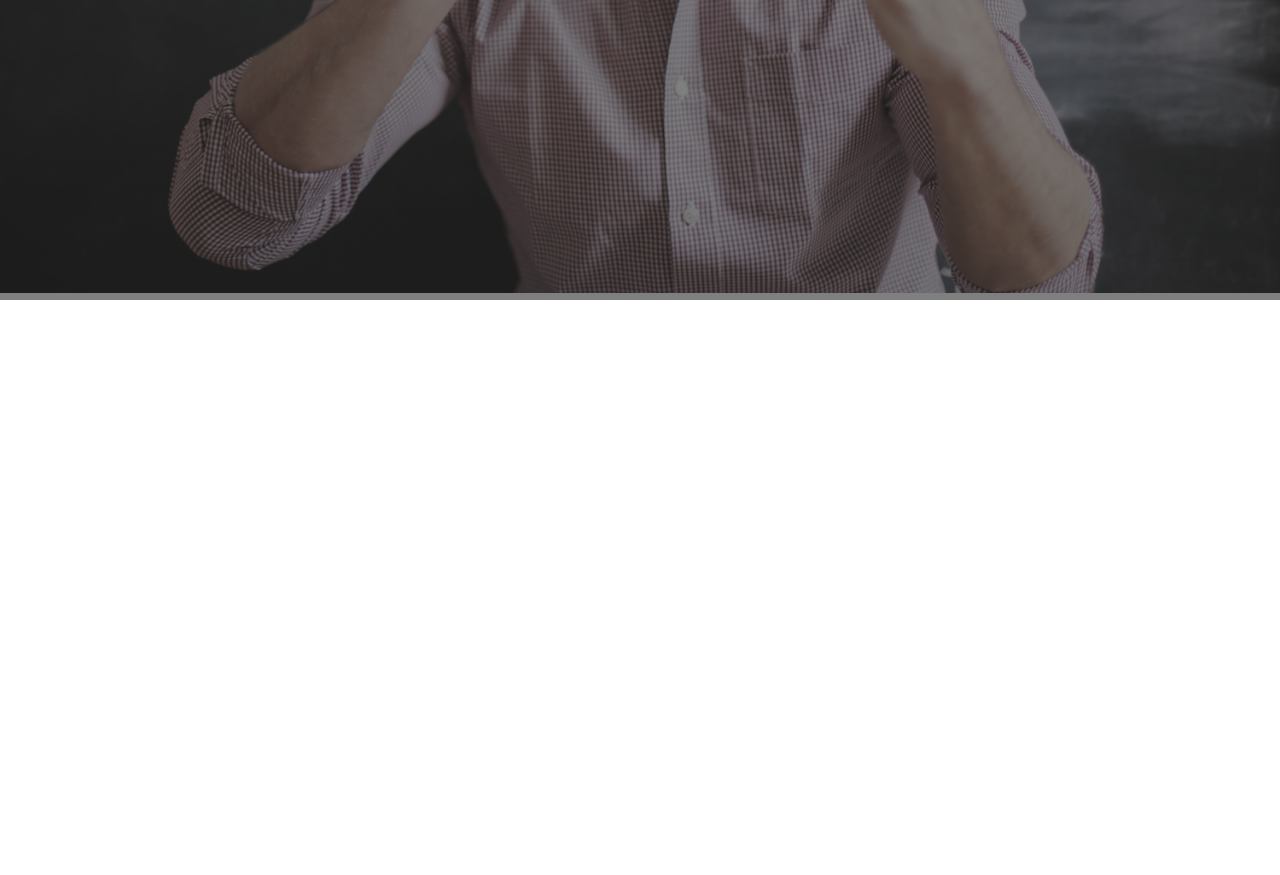
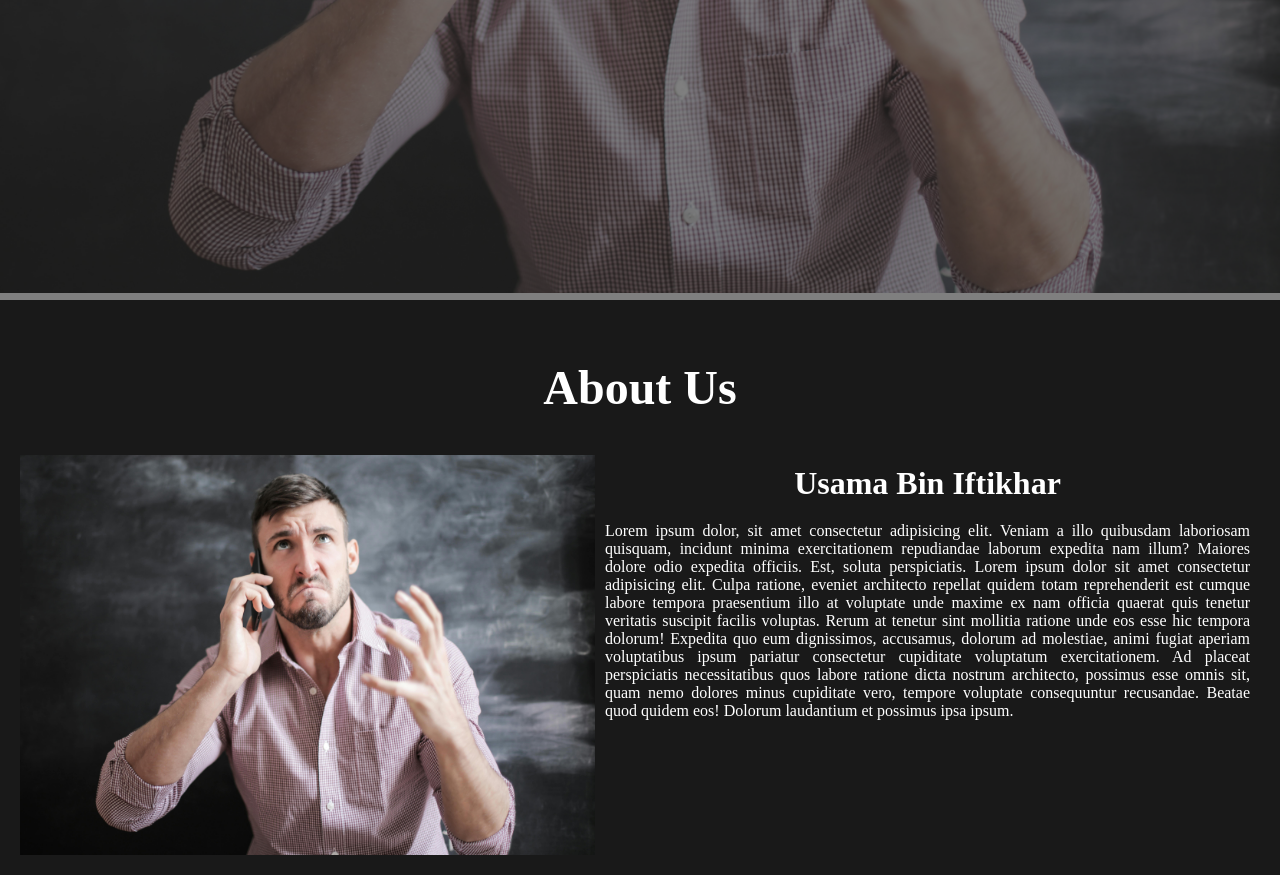
Before and after one commit to usamaBIftikhar/portfoliodemo, a plain HTML site: page index.html in a window 1280 px wide. Shown: the part 507-1382 px from the top of the page. Before the commit the page ends 807 px from the top, so only its background shows below. Drawn offline with Linux system fonts and the light colour scheme.

Commit message:
Completed About Section

```diff
--- a/index.html
+++ b/index.html
@@ -25,5 +25,33 @@
         <button class="btn">Let's Talk</button>
       </div>
     </section>
+    <!-- About US -->
+    <section id="about">
+      <h1 class="heading">About Us</h1>
+      <div id="image">
+        <img src="img/person.jpg" alt="me" />
+        <div id="intro">
+          <h2>Usama Bin Iftikhar</h2>
+          <p>
+            Lorem ipsum dolor, sit amet consectetur adipisicing elit. Veniam a
+            illo quibusdam laboriosam quisquam, incidunt minima exercitationem
+            repudiandae laborum expedita nam illum? Maiores dolore odio expedita
+            officiis. Est, soluta perspiciatis. Lorem ipsum dolor sit amet
+            consectetur adipisicing elit. Culpa ratione, eveniet architecto
+            repellat quidem totam reprehenderit est cumque labore tempora
+            praesentium illo at voluptate unde maxime ex nam officia quaerat
+            quis tenetur veritatis suscipit facilis voluptas. Rerum at tenetur
+            sint mollitia ratione unde eos esse hic tempora dolorum! Expedita
+            quo eum dignissimos, accusamus, dolorum ad molestiae, animi fugiat
+            aperiam voluptatibus ipsum pariatur consectetur cupiditate
+            voluptatum exercitationem. Ad placeat perspiciatis necessitatibus
+            quos labore ratione dicta nostrum architecto, possimus esse omnis
+            sit, quam nemo dolores minus cupiditate vero, tempore voluptate
+            consequuntur recusandae. Beatae quod quidem eos! Dolorum laudantium
+            et possimus ipsa ipsum.
+          </p>
+        </div>
+      </div>
+    </section>
   </body>
 </html>
--- a/style.css
+++ b/style.css
@@ -82,3 +82,29 @@
     font-weight: bold;
     box-shadow: 0 0 15px white;
 }
+/* About Us */
+#about{
+    display: flex;
+    flex-direction: column;
+    padding: 20px;
+    background: rgb(0, 0, 0, 0.9);
+    color: white;
+}
+#image{
+    display: flex;
+}
+#image img{
+    width: 575px;
+    height: 400px;
+}
+#intro{
+    display: flex;
+    flex-direction: column;
+    text-align: justify;
+    padding: 10px;
+}
+#intro h2{
+    font-size: 2rem;
+    margin-bottom: 20px;
+    text-align: center;
+}
```
